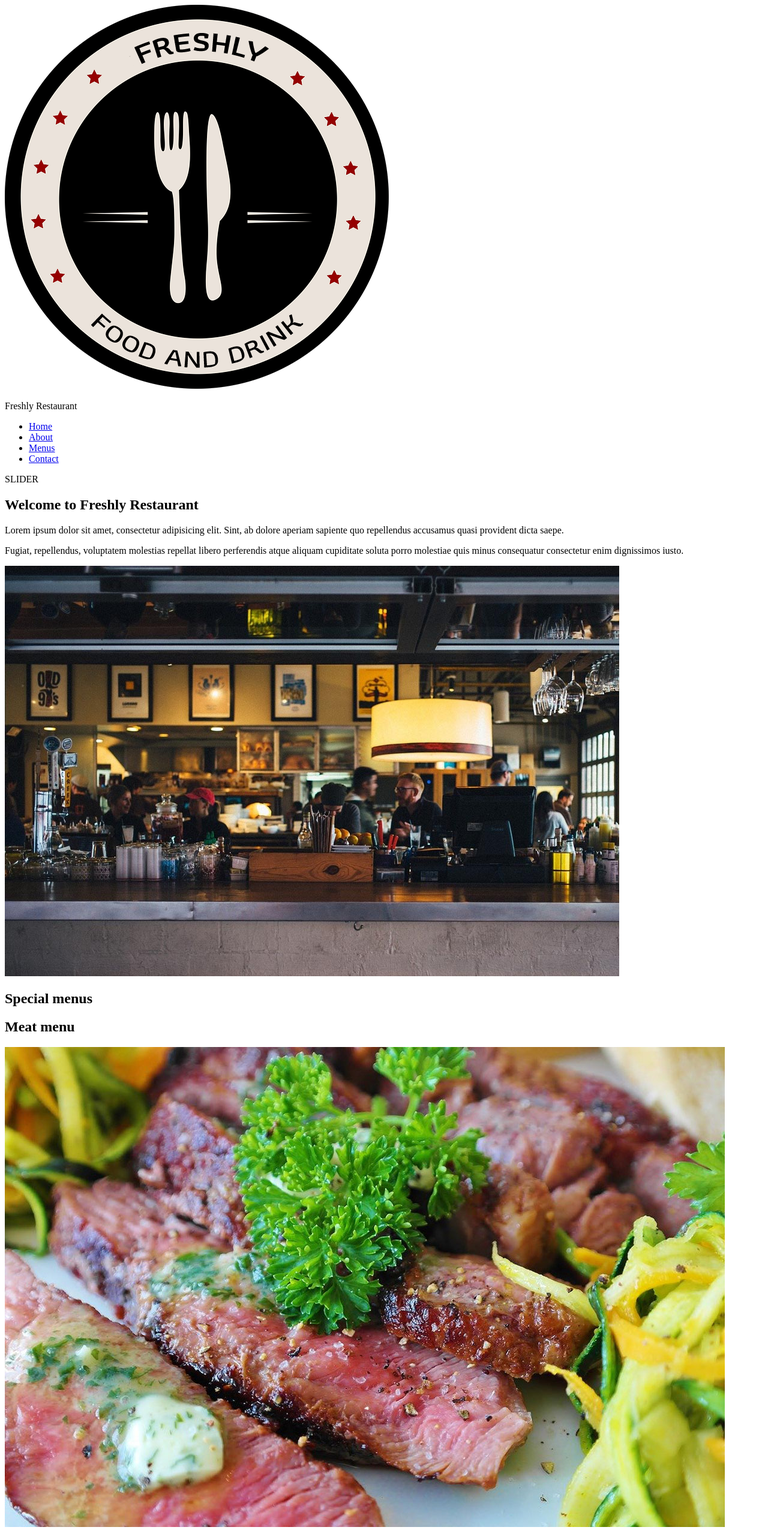
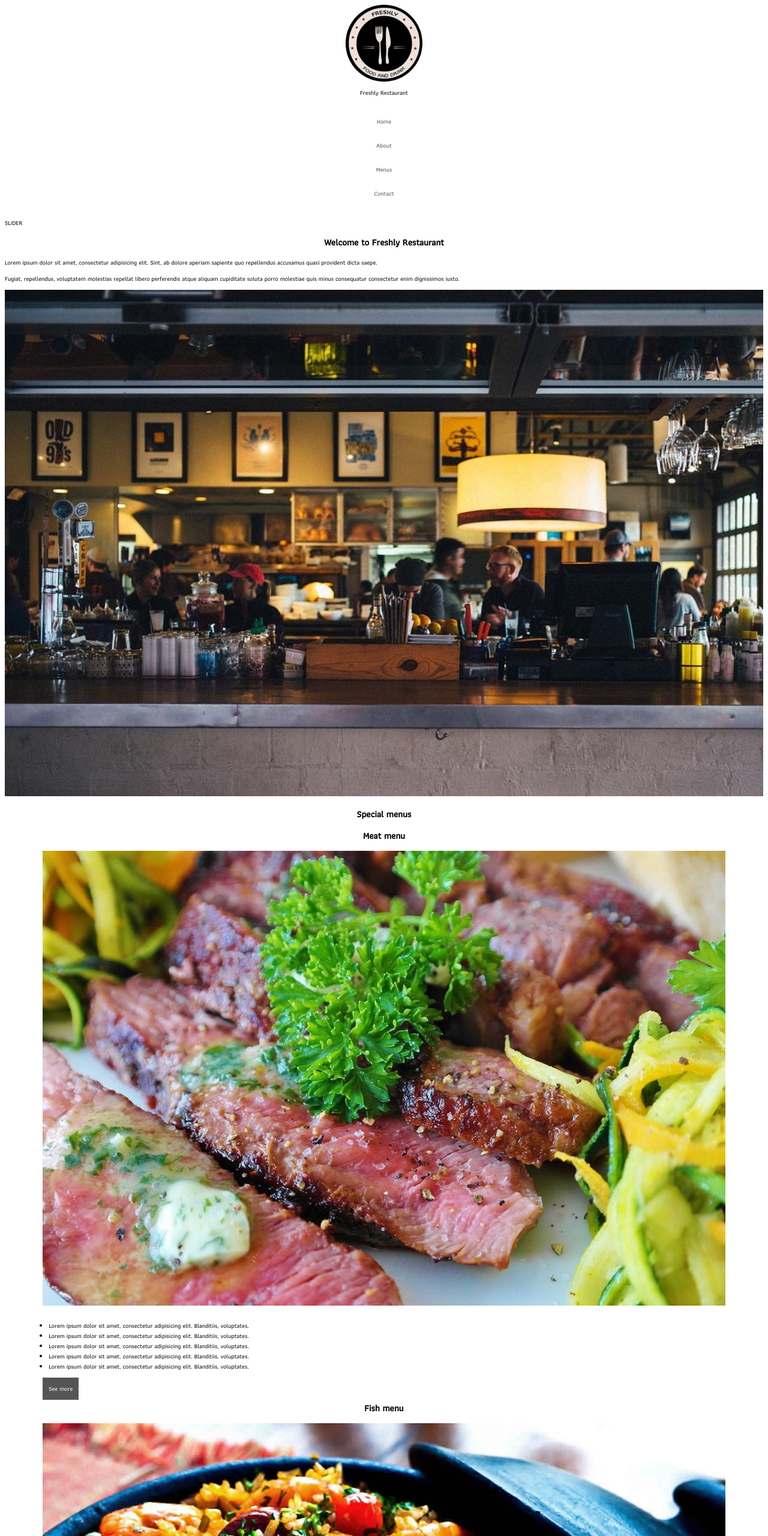
Before and after one commit to Mondot547/vjs01-exoFinal, a plain HTML site: page index.html in a window 1280 px wide. Shown: the top 2560 px of the page at 60% size. Drawn offline with Linux system fonts and the light colour scheme.

Commit message:
début du css

```diff
--- a/css/style.css
+++ b/css/style.css
@@ -0,0 +1,74 @@
+@import url('https://fonts.googleapis.com/css2?family=Athiti:wght@500&family=Merienda&display=swap');
+
+
+
+
+
+
+html {
+    font-size: 62.5%;
+}
+body {
+    box-sizing: border-box;
+    font-family: 'Athiti', sans-serif;
+}
+/*header*/
+nav {
+    display: flex;
+    flex-direction: column;
+    align-items: center;
+}
+nav .logo, nav ul {
+    display: flex;
+    flex-direction: column;
+    align-items: center;
+}
+nav ul {
+    list-style: none;
+    padding: 0;
+    line-height: 4;
+}
+nav ul li a {
+    text-decoration: none;
+    color: #555;
+}
+nav .logo img {
+    width: 20%;
+}
+/*main*/
+section h1, h2{
+    text-align: center;
+}
+.location img {
+    width: 100%;
+}
+.card {
+    width: 90%;
+    margin-left: auto;
+    margin-right: auto;
+}
+.card ul {
+    padding: 1em;
+}
+.card img {
+    width: 100%;
+}
+.card a {
+    background-color: #555;
+    color: #fff;
+    text-decoration: none;
+    padding: 1em;
+}
+/*footer*/
+footer {
+    display: flex;
+    flex-direction: column;
+    align-items: center;
+    gap: 2;
+}
+.copyright {
+    text-align: center;
+    background-color: #555;
+    color: #fff;
+    padding: 1em;
+}
--- a/index.html
+++ b/index.html
@@ -33,7 +33,7 @@
                 <p>Lorem ipsum dolor sit amet, consectetur adipisicing elit. Sint, ab dolore aperiam sapiente quo repellendus accusamus quasi provident dicta saepe.</p>
                 <p>Fugiat, repellendus, voluptatem molestias repellat libero perferendis atque aliquam cupiditate soluta porro molestiae quis minus consequatur consectetur enim dignissimos iusto.</p>
             </article>
-            <article>
+            <article class="location">
                 <img src="images/location.jpg" alt="table avec des plats">
             </article>
         </section>
```
